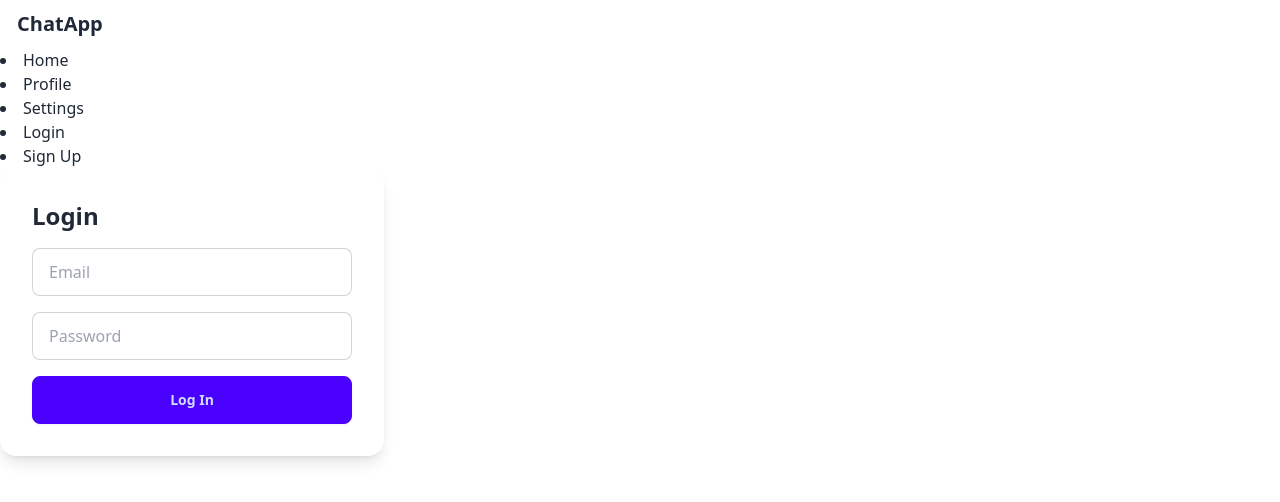
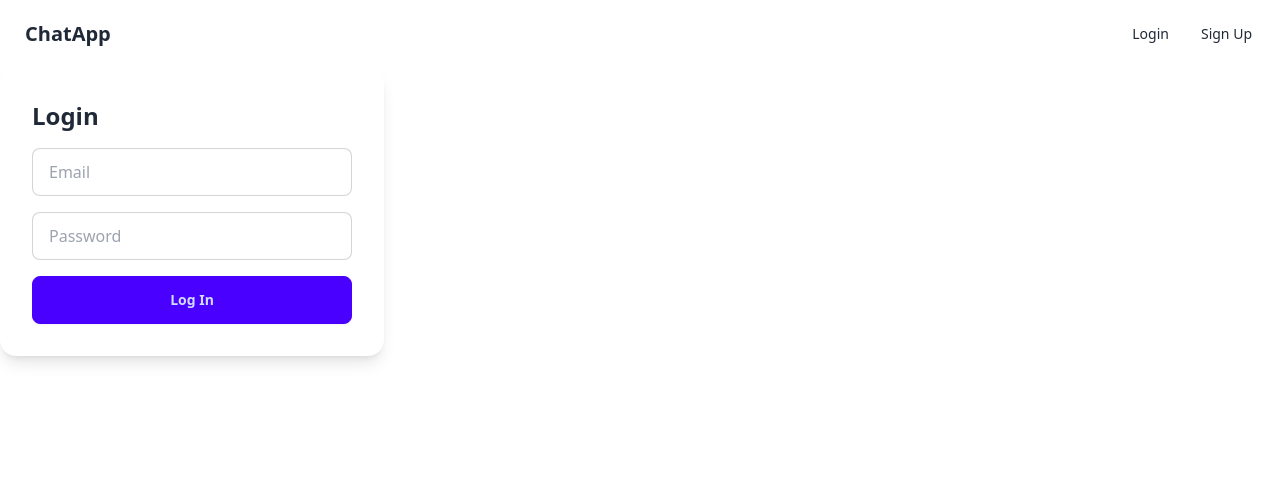
Before and after one commit to Krrithik/ChatterBox, a React (Vite) app in the folder frontend/Chatterbox-frontend/: page /login in a window 1280 px wide. Shown: the top 502 px of the page. Built offline with nearby package versions, Linux system fonts and the light colour scheme; no server answers.

Commit message:
made the navbar work with the hide implementation.

```diff
--- a/frontend/Chatterbox-frontend/src/App.jsx
+++ b/frontend/Chatterbox-frontend/src/App.jsx
@@ -1,52 +1,54 @@
-import NavBar from "./components/Navbar"
-import HomePage from "./pages/HomePage"
-import SignUpPage from "./pages/SignUpPage"
-import LoginPage from "./pages/LoginPage"
-import SettingsPage from "./pages/SettingsPage"
-import ProfilePage from "./pages/ProfilePage"
-
-import { Routes, Route, Navigate } from "react-router-dom"
-
-
-import { Loader } from "lucide-react"
-import { Toaster } from "react-hot-toast"
-
-import { userAuthContext } from "./context/userAuthContext"
-import { useContext } from "react"
-
+import NavBar from "./components/Navbar";
+import HomePage from "./pages/HomePage";
+import SignUpPage from "./pages/SignUpPage";
+import LoginPage from "./pages/LoginPage";
+import SettingsPage from "./pages/SettingsPage";
+import ProfilePage from "./pages/ProfilePage";
+import { Routes, Route, Navigate } from "react-router-dom";
+import { Loader } from "lucide-react";
+import { Toaster } from "react-hot-toast";
+import { userAuthContext } from "./context/userAuthContext";
+import { useContext } from "react";
 
 const App = () => {
-const {user, loading} = useContext(userAuthContext)
+  const { user, loading } = useContext(userAuthContext);
 
   if (loading) {
+    return <div>Loading... </div>;
+  }
+
   return (
     <>
-      <p>Loading...</p>
-      </>
-  )
-  }
-
-
-  return (
-
-    <>
       <div>
-      <NavBar/>
+        <NavBar />
 
         <Routes>
-        <Route path="/" element={ user ? <HomePage /> : <Navigate to="/login"/>}/>
-        <Route path="/signup" element={ user ? <Navigate to="/"/> : <SignUpPage />}/>
-        <Route path="/login" element={ user ? <Navigate to="/"/> : <LoginPage />}/>
-        <Route path="/settings" element={user ?  <SettingsPage /> : <Navigate to="/login"/>}/>
-        <Route path="/profile" element={user ? <ProfilePage /> : <Navigate to="/login"/>}/>
+          <Route
+            path="/"
+            element={user ? <HomePage /> : <Navigate to="/login" />}
+          />{" "}
+          <Route
+            path="/signup"
+            element={user ? <Navigate to="/" /> : <SignUpPage />}
+          />{" "}
+          <Route
+            path="/login"
+            element={user ? <Navigate to="/" /> : <LoginPage />}
+          />{" "}
+          <Route
+            path="/settings"
+            element={user ? <SettingsPage /> : <Navigate to="/login" />}
+          />{" "}
+          <Route
+            path="/profile"
+            element={user ? <ProfilePage /> : <Navigate to="/login" />}
+          />{" "}
         </Routes>
 
         <Toaster />
       </div>
+    </>
+  );
+};
 
-
-    </>
-  )
-}
-
-export default App
+export default App;
--- a/frontend/Chatterbox-frontend/src/components/Navbar.jsx
+++ b/frontend/Chatterbox-frontend/src/components/Navbar.jsx
@@ -1,28 +1,55 @@
+import React, { useContext } from "react";
 import { Link } from "react-router-dom";
+import { userAuthContext } from "../context/userAuthContext";
 
-export default function NavBar() {
+const NavBar = () => {
+  const { user, logout } = useContext(userAuthContext);
+
   return (
+    <div className="navbar bg-base-100">
+      <div className="flex-1">
+        <Link to="/" className="btn btn-ghost normal-case text-xl">
+          {" "}
+          ChatApp{" "}
+        </Link>{" "}
+      </div>{" "}
+      <div className="flex-none">
+        <ul className="menu menu-horizontal px-1">
+          {" "}
+          {user ? (
             <>
-      <Link to="/" className="btn btn-ghost normal-case text-xl">
-        ChatApp
-      </Link>
-
               <li>
-        <Link to="/">Home</Link>
+                {" "}
+                <Link to="/"> Home </Link>
               </li>
               <li>
-        <Link to="/profile">Profile</Link>
+                {" "}
+                <Link to="/profile"> Profile </Link>
               </li>
               <li>
-        <Link to="/settings">Settings</Link>
-      </li>
-
-      <li>
-        <Link to="/login">Login</Link>
+                {" "}
+                <Link to="/settings"> Settings </Link>
               </li>
               <li>
-        <Link to="/signup">Sign Up</Link>
+                <button onClick={logout}> Logout </button>{" "}
+              </li>{" "}
+            </>
+          ) : (
+            <>
+              <li>
+                {" "}
+                <Link to="/login"> Login </Link>
+              </li>
+              <li>
+                {" "}
+                <Link to="/signup"> Sign Up </Link>
               </li>
             </>
+          )}{" "}
+        </ul>{" "}
+      </div>{" "}
+    </div>
   );
-}
+};
+
+export default NavBar;
```
Also changed, not shown: frontend/Chatterbox-frontend/src/context/userAuthContext.jsx (+16 -22 lines). Lines whose indentation alone changed are shown as unchanged.
